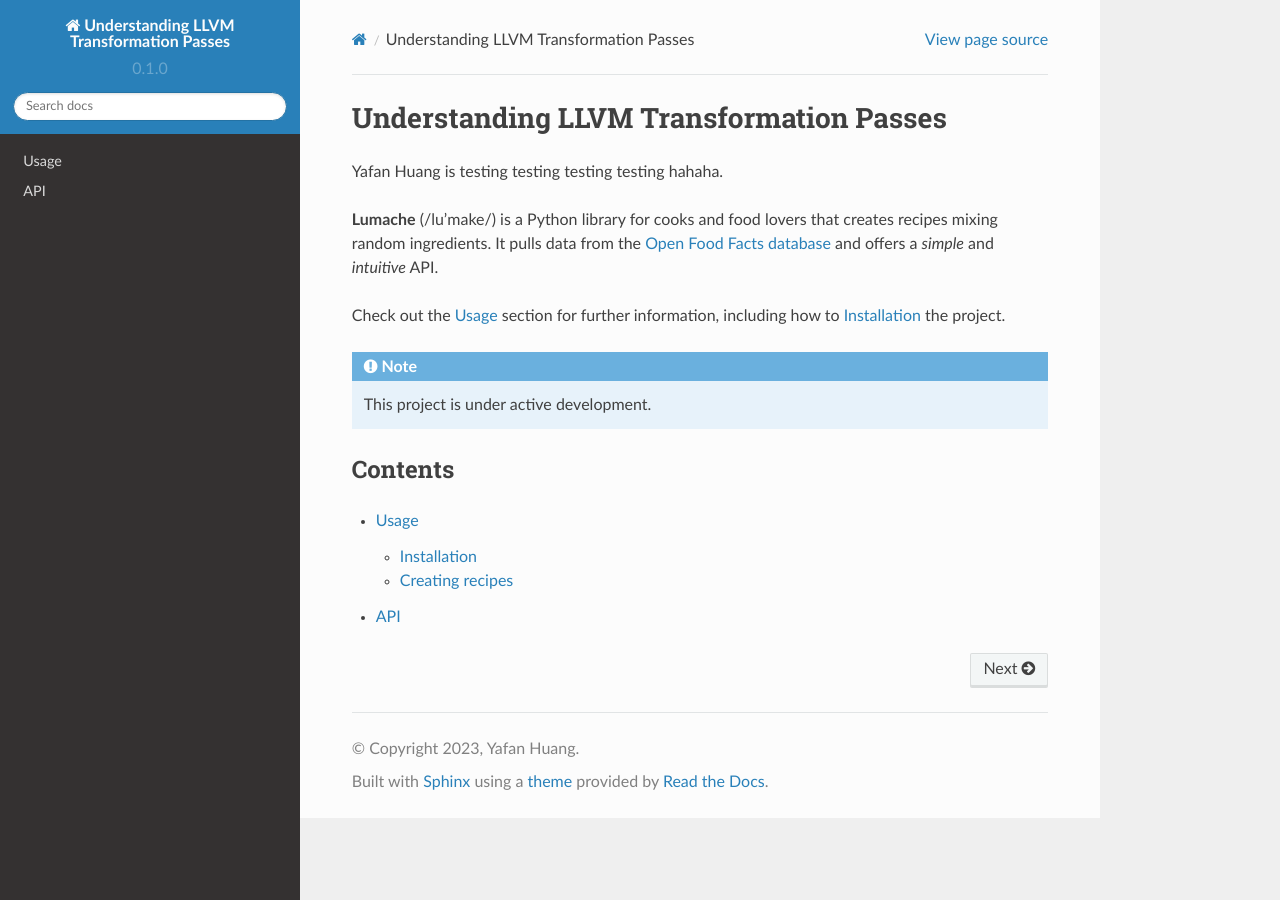
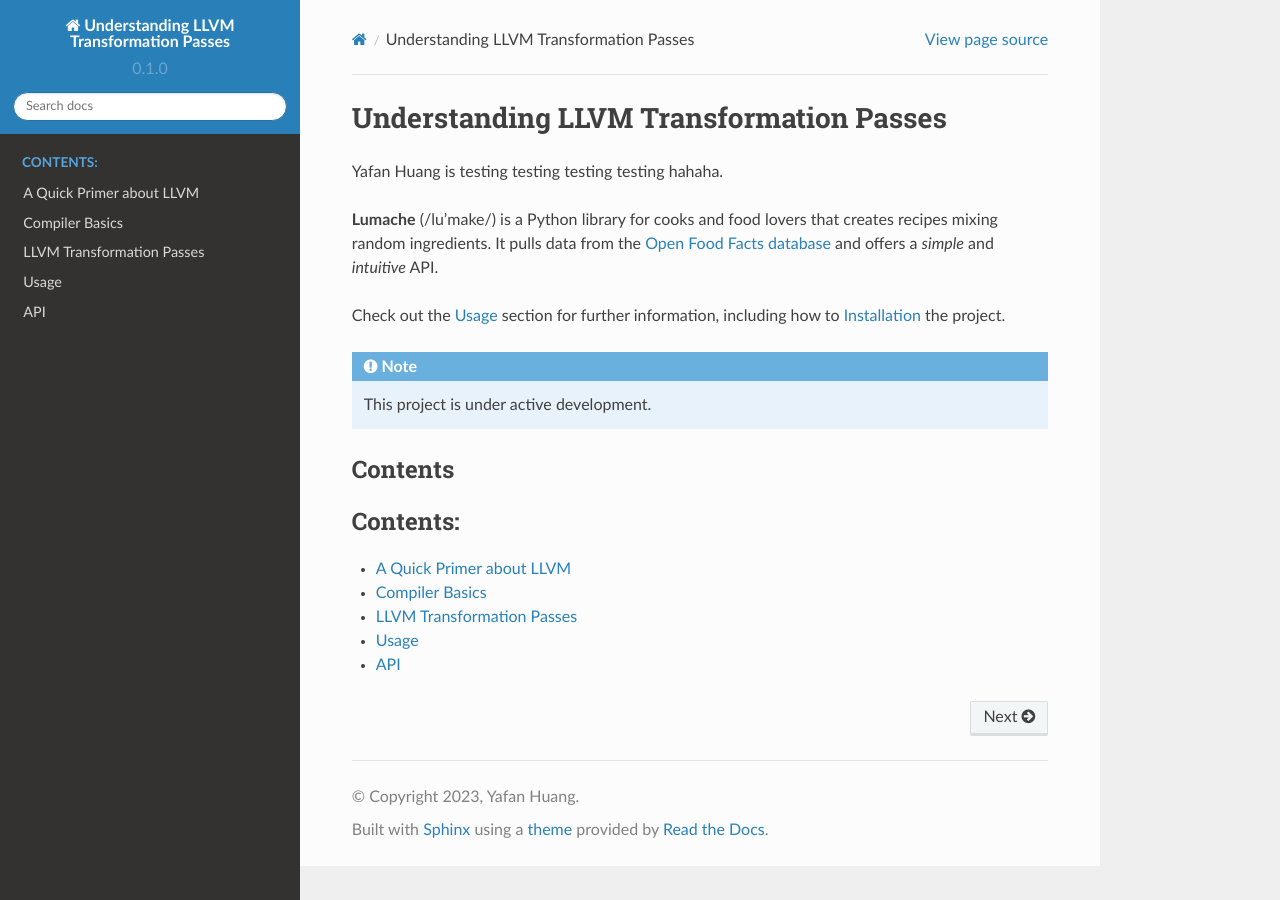
Before and after one commit to hyfshishen/understanding-llvm-transformation-passes, a Sphinx documentation site: the page built from docs/source/index.rst, in a window 1280 px wide. Built offline with Sphinx 7.4.7 and the Read the Docs theme 2.0.0, drawn with Linux system fonts in a browser that asks for light colours.

Commit message:
updating

```diff
--- /dev/null
+++ b/docs/source/LLVM-a-quick-primer/index.rst
@@ -0,0 +1,5 @@
+**************
+A Quick Primer about LLVM
+**************
+
+写点LLVM相关的知识。
--- /dev/null
+++ b/docs/source/LLVM-transformation-passes/index.rst
@@ -0,0 +1,5 @@
+**************
+LLVM Transformation Passes
+**************
+
+写点LLVM相关的知识。
--- /dev/null
+++ b/docs/source/compiler-basics/index.rst
@@ -0,0 +1,5 @@
+**************
+Compiler Basics
+**************
+
+把compiler basics相关的知识都写在这里。
--- a/docs/source/index.rst
+++ b/docs/source/index.rst
@@ -19,6 +19,11 @@ Contents
 --------
 
 .. toctree::
+   :maxdepth: 1
+   :caption: Contents:
 
+   LLVM-a-quick-primer/index
+   compiler-basics/index
+   LLVM-transformation-passes/index
    usage
    api
```
